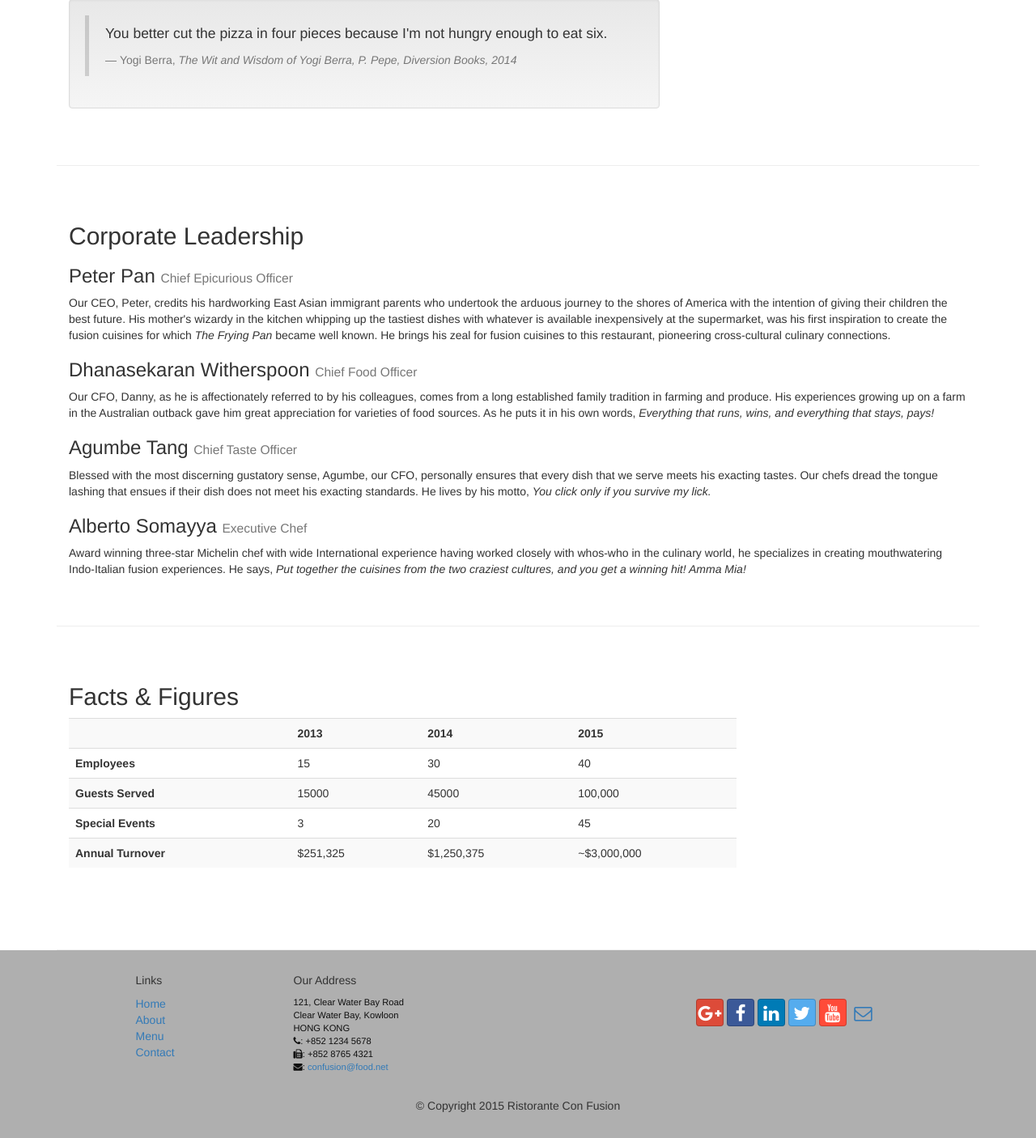
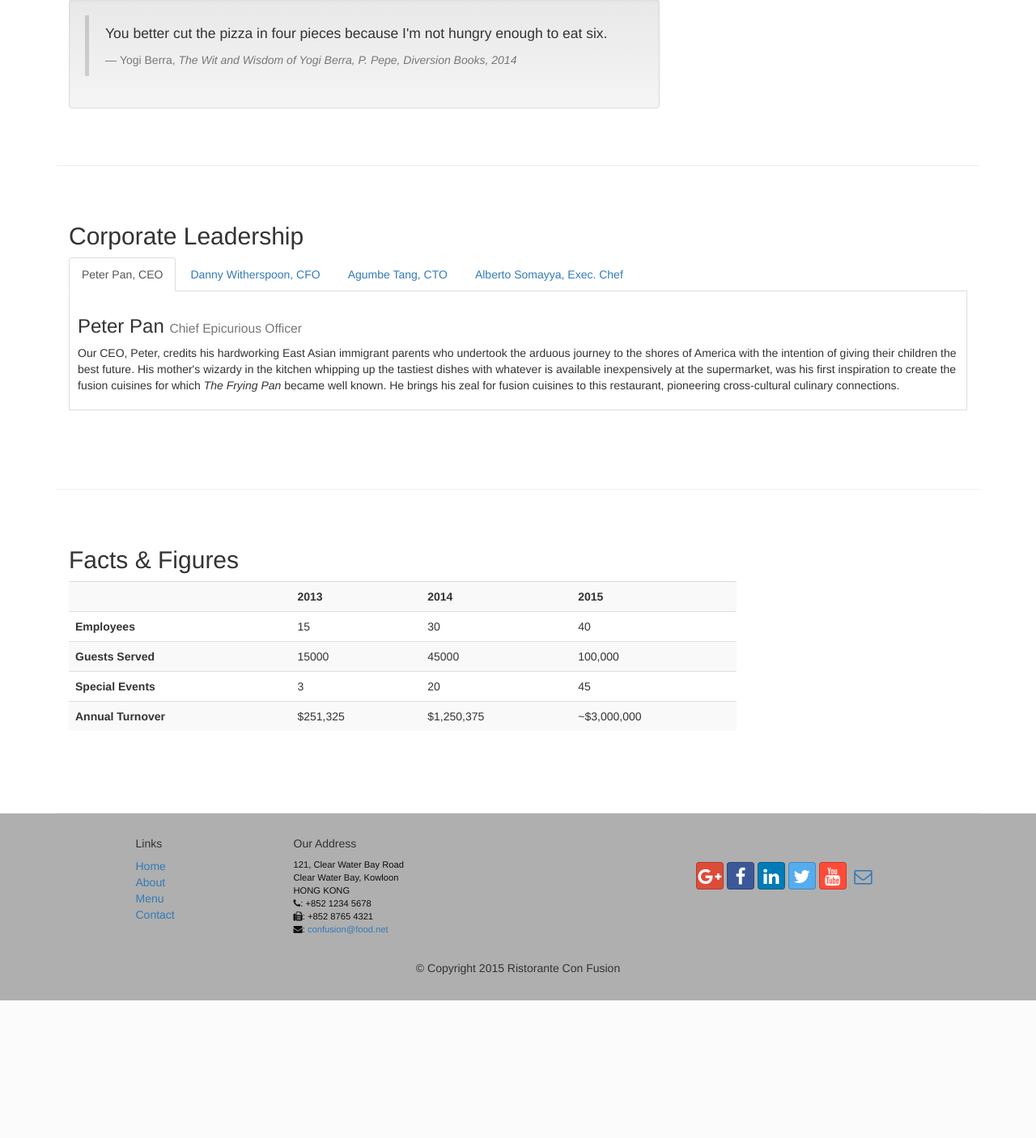
Before and after one commit to nilichen/full-stack-web-dev, a web app: file module2/conFusion/aboutus.html in a window 1280 px wide. Shown: the part 857-2263 px from the top of the page at 81% size. After the commit the page ends 2093 px from the top, so only its background shows below. Run offline with its HTML, style and script files only (its server is not run), Linux system fonts and the light colour scheme; some libraries are stand-ins or nearby versions.

Commit message:
tabbed navigation

```diff
--- a/module2/conFusion/aboutus.html
+++ b/module2/conFusion/aboutus.html
@@ -134,14 +134,40 @@
         <div class='row row-content'>
             <div class="col-xs-12">
                 <h2>Corporate Leadership</h2>
+                <ul class="nav nav-tabs" role="tablist">
+                    <li role="presentation" class="active">
+                    <a href="#peter" aria-controls="peter"
+                     role="tab" data-toggle="tab">Peter Pan, CEO</a></li>
+                    <li role="presentation"><a href="#danny"
+                     aria-controls="danny" role="tab"
+                     data-toggle="tab">Danny Witherspoon, CFO</a></li>
+                    <li role="presentation"><a href="#agumbe"
+                     aria-controls="agumbe" role="tab"
+                     data-toggle="tab">Agumbe Tang, CTO</a></li>
+                    <li role="presentation"><a href="#alberto"
+                     aria-controls="alberto" role="tab"
+                     data-toggle="tab">Alberto Somayya, Exec. Chef</a></li>
+                </ul>
+                <div class="tab-content">
+                    <div role="tabpanel" class="tab-pane fade in active" id="peter">
                         <h3>Peter Pan <small>Chief Epicurious Officer</small></h3>
                         <p>Our CEO, Peter, credits his hardworking East Asian immigrant parents who undertook the arduous journey to the shores of America with the intention of giving their children the best future. His mother's wizardy in the kitchen whipping up the tastiest dishes with whatever is available inexpensively at the supermarket, was his first inspiration to create the fusion cuisines for which <em>The Frying Pan</em> became well known. He brings his zeal for fusion cuisines to this restaurant, pioneering cross-cultural culinary connections.</p>
+                    </div>
+                    <div role="tabpanel" class="tab-pane fade" id="danny">
                         <h3>Dhanasekaran Witherspoon <small>Chief Food Officer</small></h3>
                         <p>Our CFO, Danny, as he is affectionately referred to by his colleagues, comes from a long established family tradition in farming and produce. His experiences growing up on a farm in the Australian outback gave him great appreciation for varieties of food sources. As he puts it in his own words, <em>Everything that runs, wins, and everything that stays, pays!</em></p>
+                    </div>
+                    <div role="tabpanel" class="tab-pane fade" id="agumbe">
                         <h3>Agumbe Tang <small>Chief Taste Officer</small></h3>
                         <p>Blessed with the most discerning gustatory sense, Agumbe, our CFO, personally ensures that every dish that we serve meets his exacting tastes. Our chefs dread the tongue lashing that ensues if their dish does not meet his exacting standards. He lives by his motto, <em>You click only if you survive my lick.</em></p>
+                    </div>
+                    <div role="tabpanel" class="tab-pane fade" id="alberto">
                         <h3>Alberto Somayya <small>Executive Chef</small></h3>
                         <p>Award winning three-star Michelin chef with wide International experience having worked closely with whos-who in the culinary world, he specializes in creating mouthwatering Indo-Italian fusion experiences. He says, <em>Put together the cuisines from the two craziest cultures, and you get a winning hit! Amma Mia!</em></p>
+                    </div>
+
+                </div>
+
             </div>
              <div>
                 <p style="padding:20px;"></p>
--- a/module2/conFusion/css/mystyles.css
+++ b/module2/conFusion/css/mystyles.css
@@ -61,3 +61,10 @@
 .navbar-inverse .navbar-nav .open .dropdown-menu> li> a:hover {
     color:#000000;
 }
+
+.tab-content {
+    border-left: 1px solid #ddd;
+    border-right: 1px solid #ddd;
+    border-bottom: 1px solid #ddd;
+    padding: 10px;
+}
```
Lines whose indentation alone changed are shown as unchanged.
